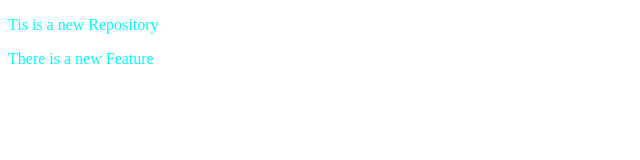
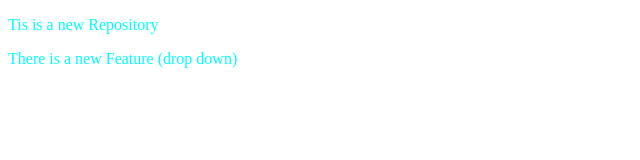
Before and after one commit to Muhammad-Danyal-Aslam/LocalRepo, a plain HTML site: page index.html in a window 1280 px wide. Shown: the full height of the page, 0-640 px from the left. Drawn offline with Linux system fonts and the light colour scheme.

Commit message:
New drop down

```diff
--- a/index.html
+++ b/index.html
@@ -9,7 +9,7 @@
 <body>
     <div>
         <p>Tis is a new Repository</p>
-        <p>There is a new Feature</p>
+        <p>There is a new Feature (drop down)</p>
     </div>
 </body>
 </html>
```
